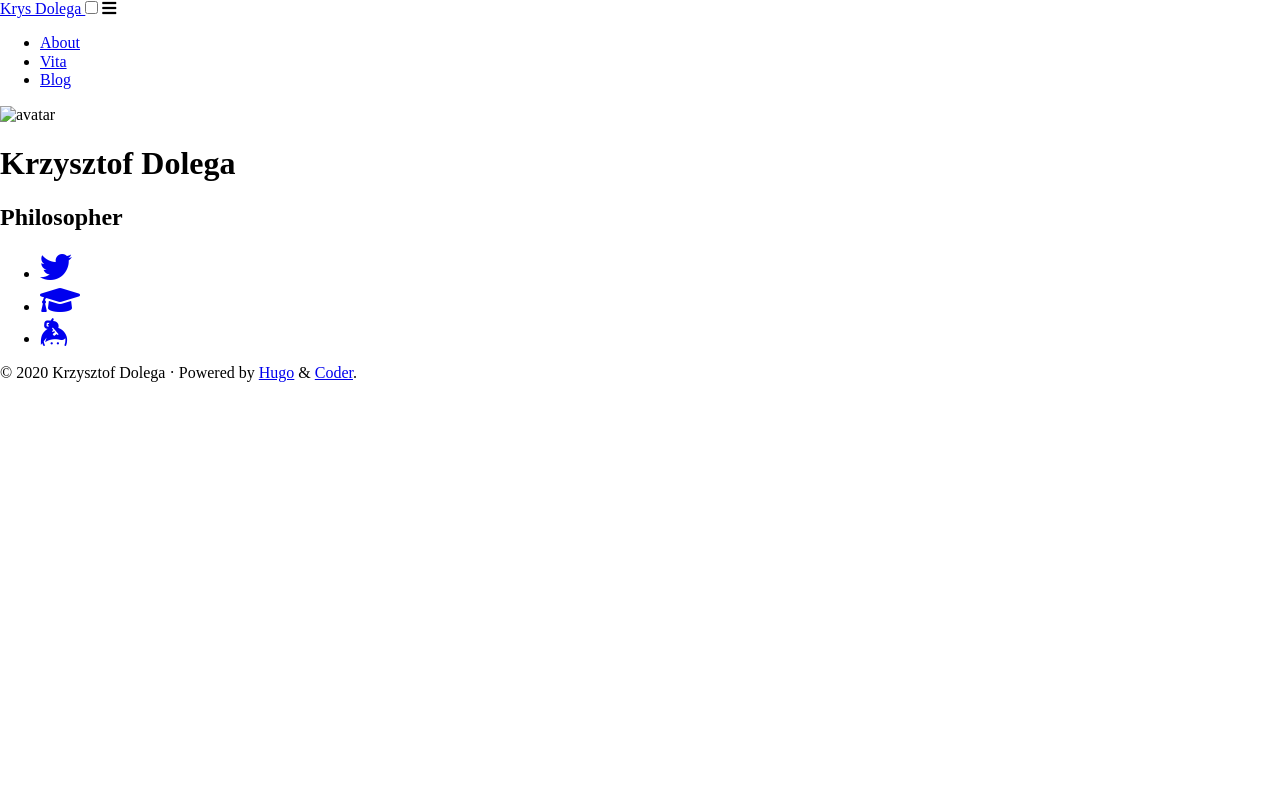
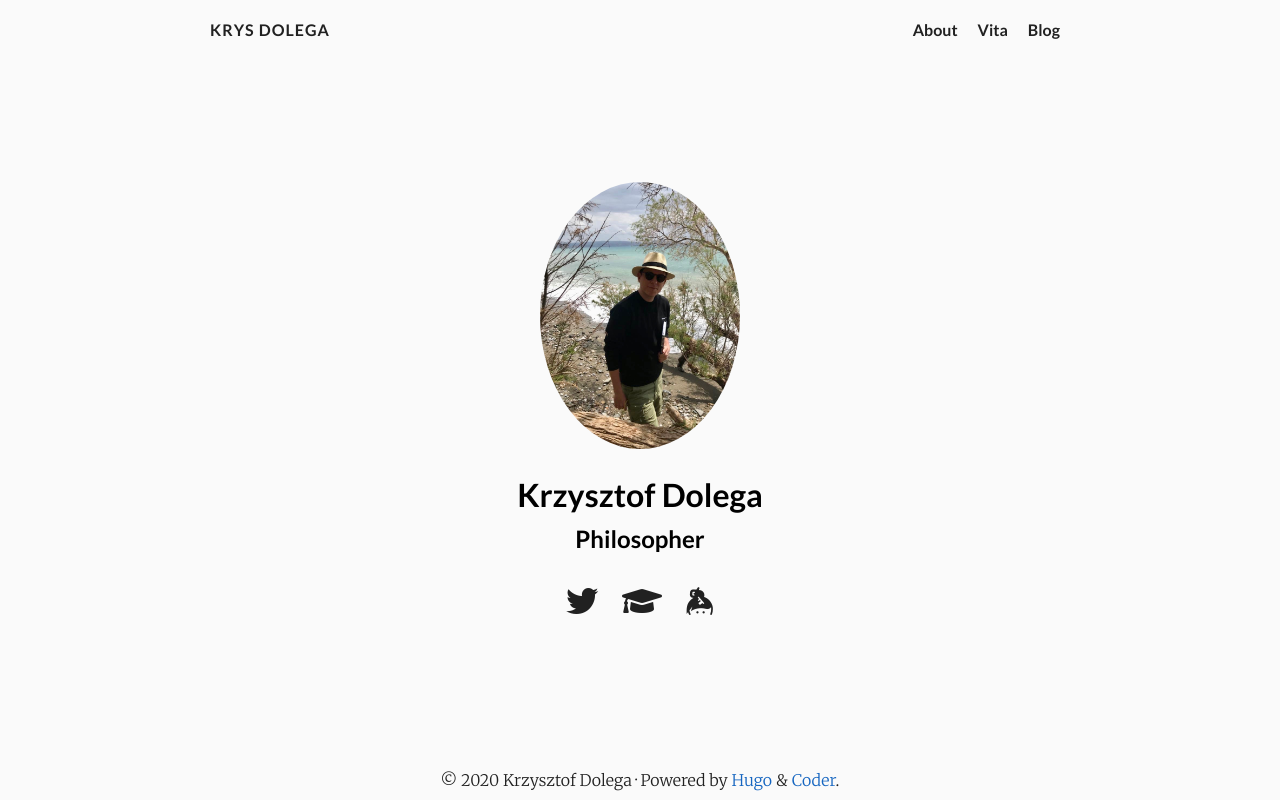
Before and after one commit to QualiaQ/QualiaQ.github.io, a plain HTML site: page index.html in a window 1280 px wide. Drawn offline with nearby package versions, Linux system fonts and the light colour scheme.

Commit message:
Fixing the URLs

```diff
--- a/404.html
+++ b/404.html
@@ -36,7 +36,7 @@
 
 
 
-      <link rel="stylesheet" href="QualiaQ.github.io/css/coder.min.a4f332213a21ce8eb521670c614470c58923aaaf385e2a73982c31dd7642decb.css" integrity="sha256-pPMyITohzo61IWcMYURwxYkjqq84XipzmCwx3XZC3ss=" crossorigin="anonymous" media="screen" />
+      <link rel="stylesheet" href="/QualiaQ.github.io/css/coder.min.a4f332213a21ce8eb521670c614470c58923aaaf385e2a73982c31dd7642decb.css" integrity="sha256-pPMyITohzo61IWcMYURwxYkjqq84XipzmCwx3XZC3ss=" crossorigin="anonymous" media="screen" />
 
 
 
@@ -49,8 +49,8 @@
 
 
 
-    <link rel="icon" type="image/png" href="QualiaQ.github.io/img/favicon-32x32.png" sizes="32x32">
-    <link rel="icon" type="image/png" href="QualiaQ.github.io/img/favicon-16x16.png" sizes="16x16">
+    <link rel="icon" type="image/png" href="/img/favicon-32x32.png" sizes="32x32">
+    <link rel="icon" type="image/png" href="/img/favicon-16x16.png" sizes="16x16">
 
     <meta name="generator" content="Hugo 0.67.1" />
   </head>
@@ -61,7 +61,7 @@
     <main class="wrapper">
       <nav class="navigation">
   <section class="container">
-    <a class="navigation-title" href="QualiaQ.github.io/">
+    <a class="navigation-title" href="/QualiaQ.github.io">
       Krys Dolega
     </a>
 
@@ -71,15 +71,15 @@
 
 
           <li class="navigation-item">
-            <a class="navigation-link" href="QualiaQ.github.io/about/">About</a>
+            <a class="navigation-link" href="QualiaQ.github.io/QualiaQ.github.io/about/">About</a>
           </li>
 
           <li class="navigation-item">
-            <a class="navigation-link" href="QualiaQ.github.io/cv/">Vita</a>
+            <a class="navigation-link" href="QualiaQ.github.io/QualiaQ.github.io/cv/">Vita</a>
           </li>
 
           <li class="navigation-item">
-            <a class="navigation-link" href="QualiaQ.github.io/posts/">Blog</a>
+            <a class="navigation-link" href="QualiaQ.github.io/QualiaQ.github.io/posts/">Blog</a>
           </li>
 
 
--- a/index.html
+++ b/index.html
@@ -36,7 +36,7 @@
 
 
 
-      <link rel="stylesheet" href="QualiaQ.github.io/css/coder.min.a4f332213a21ce8eb521670c614470c58923aaaf385e2a73982c31dd7642decb.css" integrity="sha256-pPMyITohzo61IWcMYURwxYkjqq84XipzmCwx3XZC3ss=" crossorigin="anonymous" media="screen" />
+      <link rel="stylesheet" href="/QualiaQ.github.io/css/coder.min.a4f332213a21ce8eb521670c614470c58923aaaf385e2a73982c31dd7642decb.css" integrity="sha256-pPMyITohzo61IWcMYURwxYkjqq84XipzmCwx3XZC3ss=" crossorigin="anonymous" media="screen" />
 
 
 
@@ -49,8 +49,8 @@
 
 
 
-    <link rel="icon" type="image/png" href="QualiaQ.github.io/img/favicon-32x32.png" sizes="32x32">
-    <link rel="icon" type="image/png" href="QualiaQ.github.io/img/favicon-16x16.png" sizes="16x16">
+    <link rel="icon" type="image/png" href="/img/favicon-32x32.png" sizes="32x32">
+    <link rel="icon" type="image/png" href="/img/favicon-16x16.png" sizes="16x16">
 
     <link rel="alternate" type="application/rss+xml" href="QualiaQ.github.io/index.xml" title="Krys Dolega" />
     <meta name="generator" content="Hugo 0.67.1" />
@@ -62,7 +62,7 @@
     <main class="wrapper">
       <nav class="navigation">
   <section class="container">
-    <a class="navigation-title" href="QualiaQ.github.io/">
+    <a class="navigation-title" href="/QualiaQ.github.io">
       Krys Dolega
     </a>
 
@@ -72,15 +72,15 @@
 
 
           <li class="navigation-item">
-            <a class="navigation-link" href="QualiaQ.github.io/about/">About</a>
+            <a class="navigation-link" href="QualiaQ.github.io/QualiaQ.github.io/about/">About</a>
           </li>
 
           <li class="navigation-item">
-            <a class="navigation-link" href="QualiaQ.github.io/cv/">Vita</a>
+            <a class="navigation-link" href="QualiaQ.github.io/QualiaQ.github.io/cv/">Vita</a>
           </li>
 
           <li class="navigation-item">
-            <a class="navigation-link" href="QualiaQ.github.io/posts/">Blog</a>
+            <a class="navigation-link" href="QualiaQ.github.io/QualiaQ.github.io/posts/">Blog</a>
           </li>
 
 
@@ -97,7 +97,7 @@
   <div class="about">
 
 
-        <div class="avatar"><img src="QualiaQ.github.io/images/avatar.JPG" alt="avatar"></div>
+        <div class="avatar"><img src="/QualiaQ.github.io/images/avatar.JPG" alt="avatar"></div>
 
 
 
```
Also changed, not shown: about/index.html (+7 -7 lines), categories/index.html (+7 -7 lines), cv/index.html (+11 -11 lines), posts/index.html (+7 -7 lines), posts/personal/index.html (+7 -7 lines), tags/index.html (+7 -7 lines).
